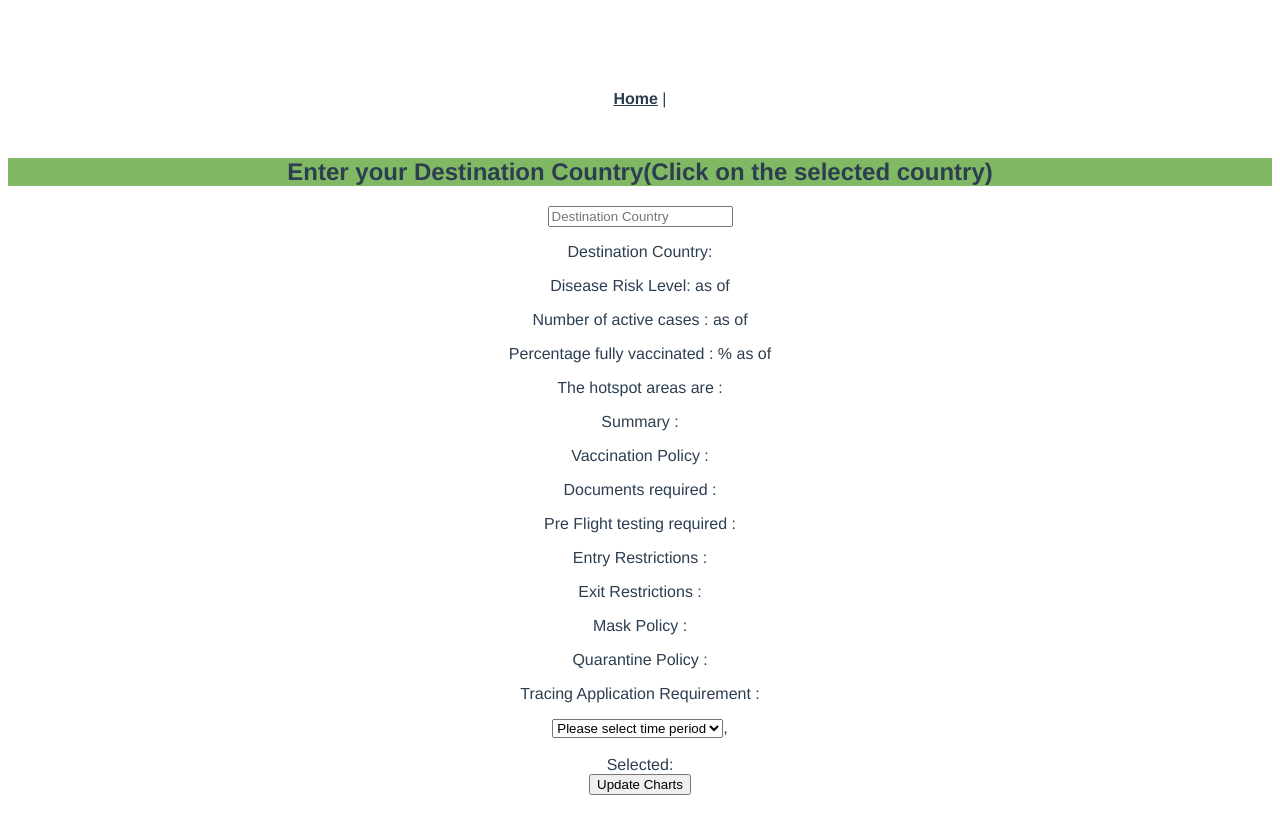
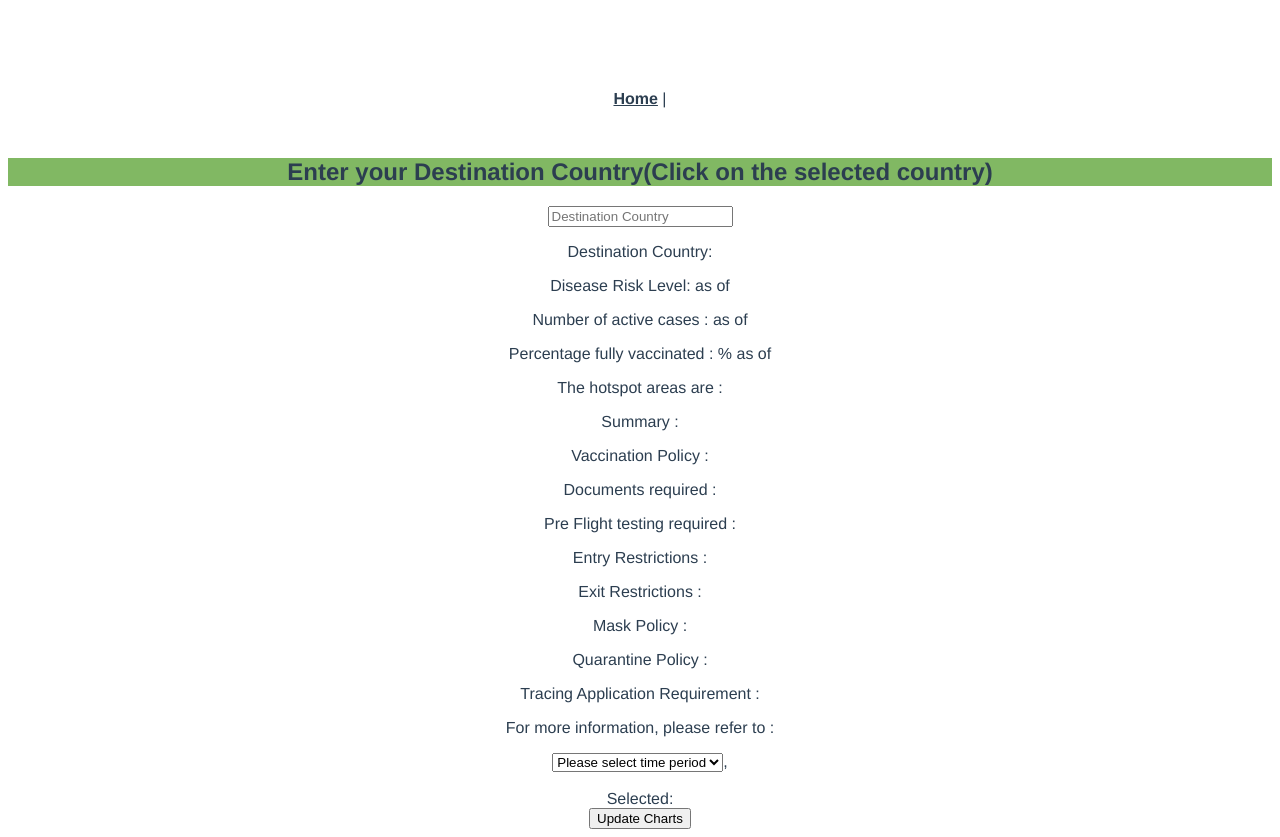
Before and after one commit to andylow-wl/CovidTravelTracker, a Vue app: page / in a window 1280 px wide. Before the commit the page ends 803 px from the top, so only its background shows below. Built offline with nearby package versions, Linux system fonts and the light colour scheme; what vue-chartkick would draw is missing.

Commit message:
Did some minor changes

```diff
--- a/src/components/Charts.vue
+++ b/src/components/Charts.vue
@@ -1,6 +1,5 @@
 <template>
     <div>
-        <p>{{country}}</p>
     <select v-model="selected">
     <option value="">Please select time period</option>
     <option>Last 30 Days</option>
@@ -92,8 +91,6 @@ export default {
 
         }
     }
-
-
 }
 </script>
 <style scoped>
--- a/src/components/EnterDestination.vue
+++ b/src/components/EnterDestination.vue
@@ -20,6 +20,7 @@
         <p> Mask Policy : {{this.mask}} </p>
         <p> Quarantine Policy : {{this.quarantine}} </p>
         <p> Tracing Application Requirement :{{this.tracing}} </p>
+        <p> For more information, please refer to :{{this.link}}</p>
         <Charts :countryProp = "destCountry"/>
     </div>
 
@@ -102,15 +103,7 @@
                         //this.maskDate = x.data.areaAccessRestriction.mask.date
                         this.quarantine =  x.data.areaAccessRestriction.quarantineModality.text.replaceAll("<p>","").replaceAll("</p>","")
                         this.tracing =  x.data.areaAccessRestriction.tracingApplication.text.replaceAll("<p>","").replaceAll("</p>","")
-
-
-
-
-
-
-
-
-
+                        this.link = x.data.areaPolicy.referenceLink
                         });
 
             },
```
